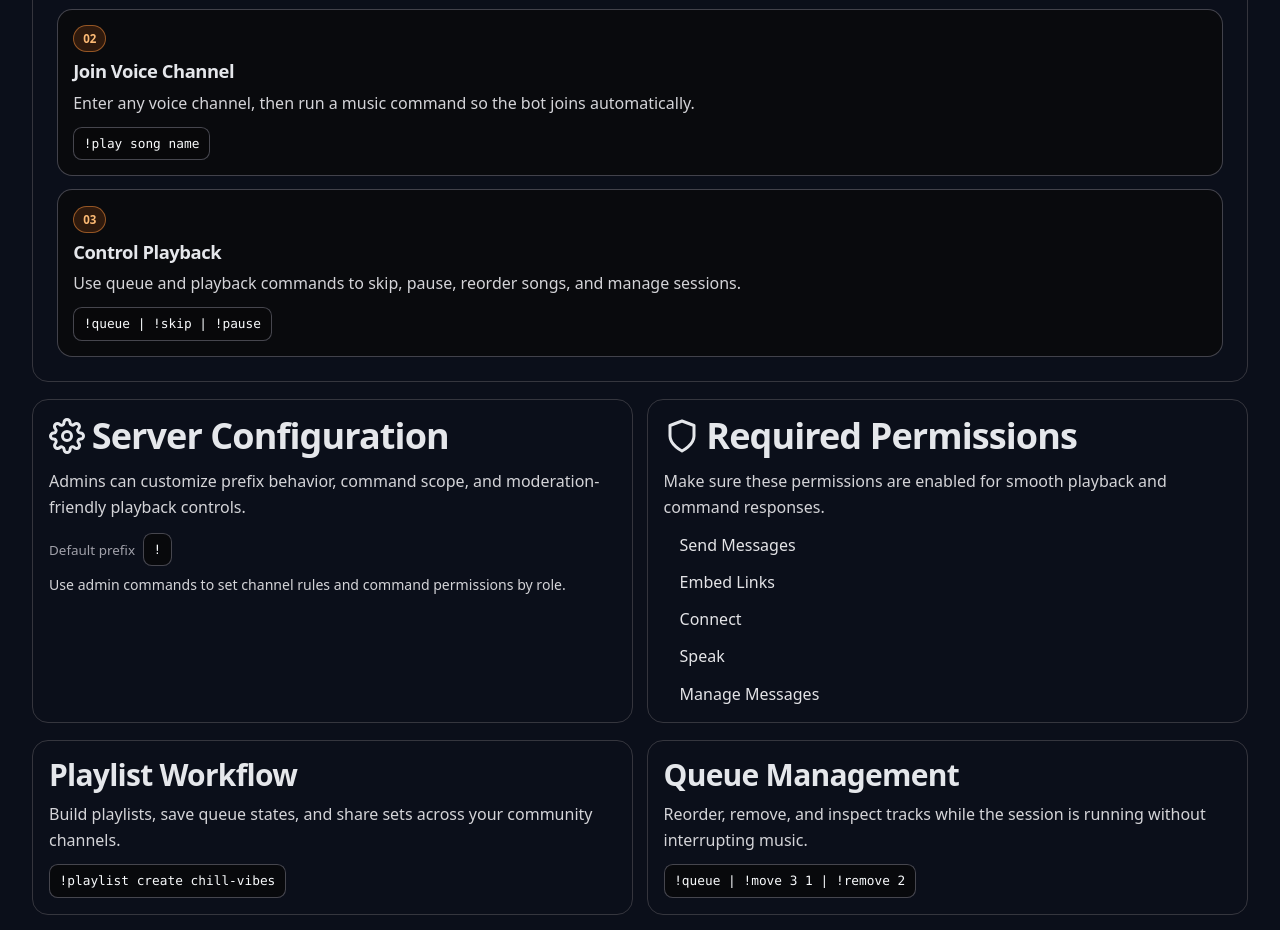
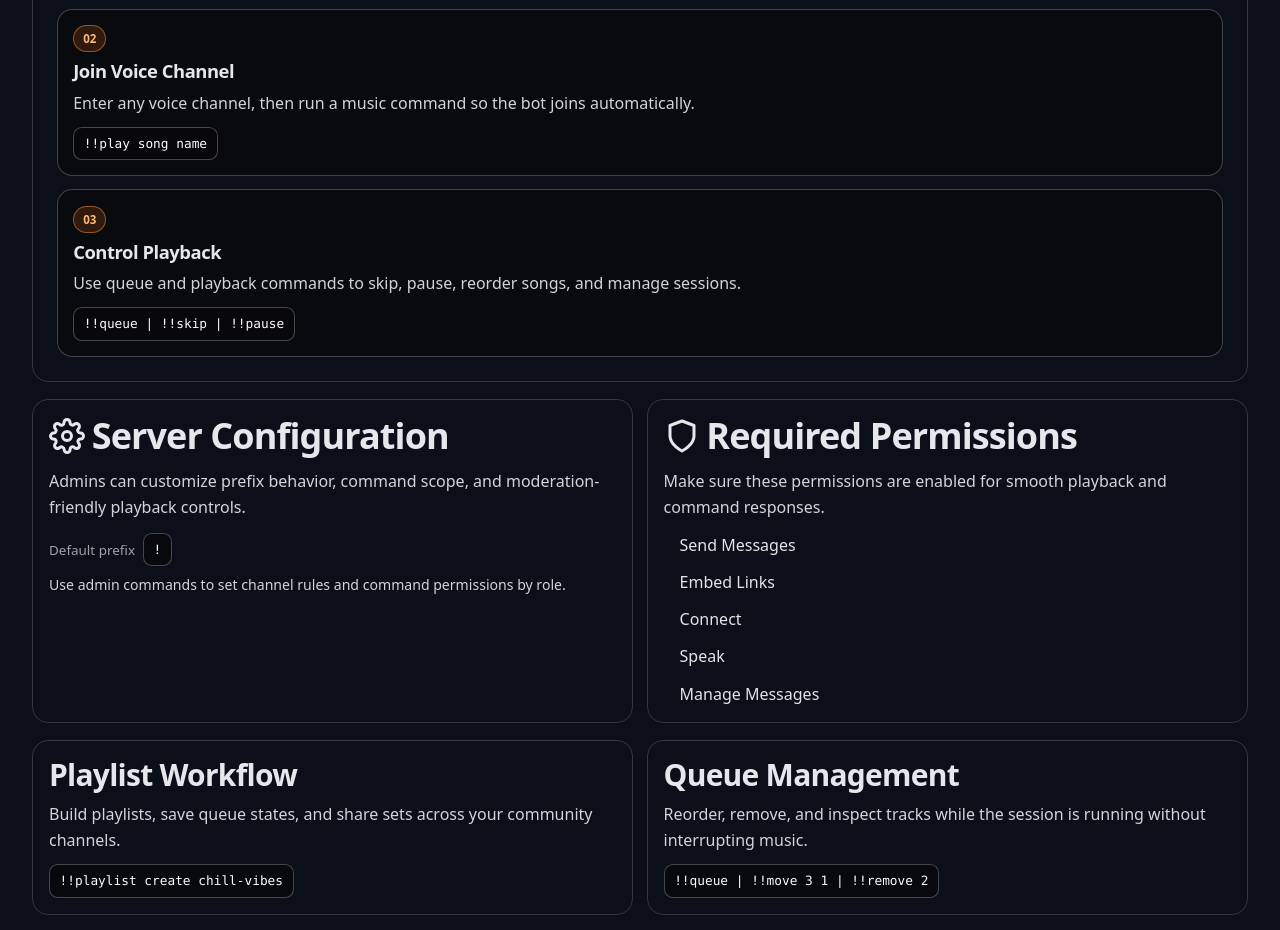
Before and after one commit to DevNest-Prince/Nothing-Muisc, a Next.js app in the folder client/: page /docs in a window 1280 px wide. Shown: the part 800-1730 px from the top of the page. Built offline with nearby package versions, Linux system fonts and the light colour scheme; no server answers.

Commit message:
feat: update command syntax in documentation for consistency

```diff
--- a/client/src/app/docs/page.js
+++ b/client/src/app/docs/page.js
@@ -24,13 +24,13 @@ export default function DocsPage() {
       step: '02',
       title: 'Join Voice Channel',
       detail: 'Enter any voice channel, then run a music command so the bot joins automatically.',
-      code: '!play song name',
+      code: '!!play song name',
     },
     {
       step: '03',
       title: 'Control Playback',
       detail: 'Use queue and playback commands to skip, pause, reorder songs, and manage sessions.',
-      code: '!queue | !skip | !pause',
+      code: '!!queue | !!skip | !!pause',
     },
   ];
 
@@ -114,13 +114,13 @@ export default function DocsPage() {
           <article className="docs-panel-card">
             <h3>Playlist Workflow</h3>
             <p>Build playlists, save queue states, and share sets across your community channels.</p>
-            <code>!playlist create chill-vibes</code>
+            <code>!!playlist create chill-vibes</code>
           </article>
 
           <article className="docs-panel-card">
             <h3>Queue Management</h3>
             <p>Reorder, remove, and inspect tracks while the session is running without interrupting music.</p>
-            <code>!queue | !move 3 1 | !remove 2</code>
+            <code>!!queue | !!move 3 1 | !!remove 2</code>
           </article>
 
         </section>
```
